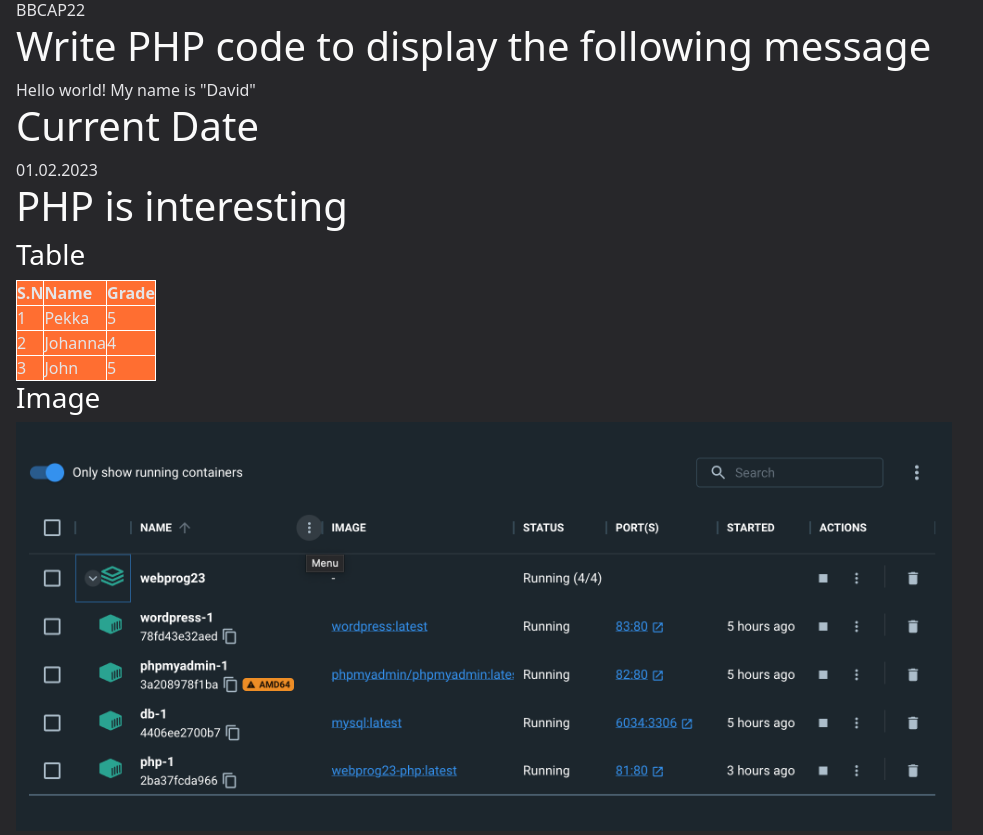
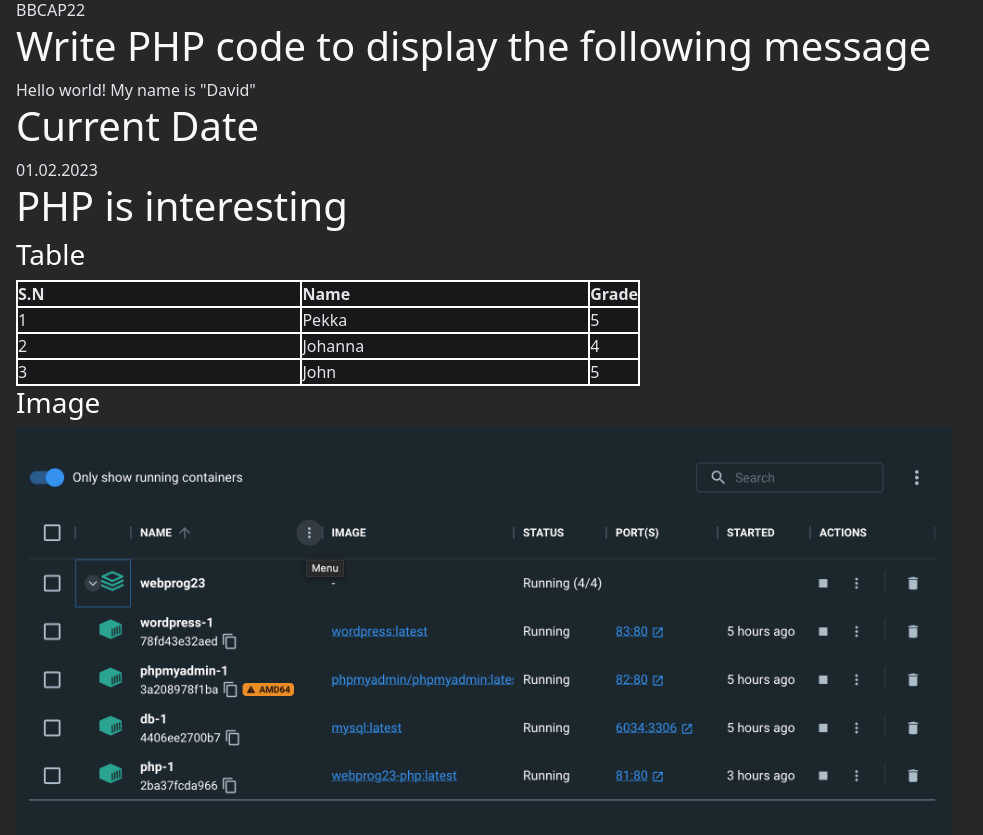
Before and after one commit to Fernoss/JFKoskinen_web_programming, a PHP site: page /ex1.php in a window 1280 px wide. Shown: the part 944-1779 px from the top of the page, without its empty margins (0-983 px from the left). Run offline with PHP 8.4, Linux system fonts and the light colour scheme; some libraries are stand-ins or nearby versions.

Commit message:
update color on ex1 table
updated the color of the table bg-color. Also added width.

```diff
--- a/in-class_website/styles.css
+++ b/in-class_website/styles.css
@@ -11,12 +11,14 @@ h3 {
 .text_for_php table,
 th,
 td {
-  border: 1px solid white;
+  border: 2px solid white;
   border-collapse: collapse;
+  width: 50%;
+  height: auto;
 }
 .text_for_php th,
 td {
-  background-color: #ff6e31;
+  background-color: #18181b;
 }
 .text_for_php {
   margin: 16px 16px 20px;
```
Also changed, not shown: 1 other file.
